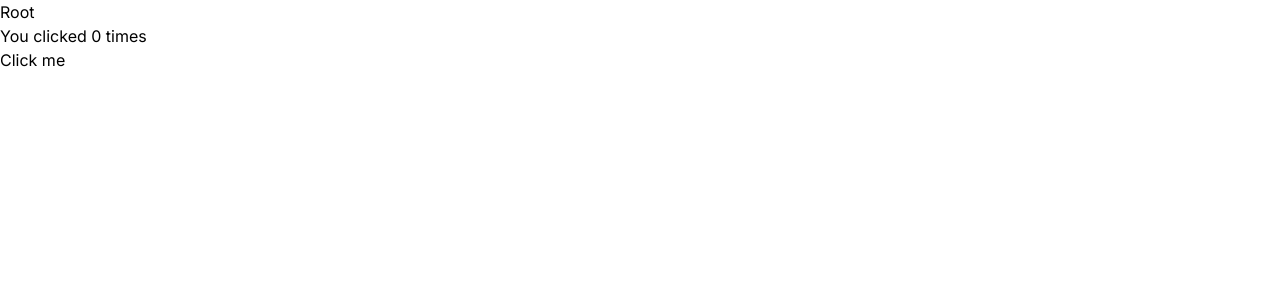
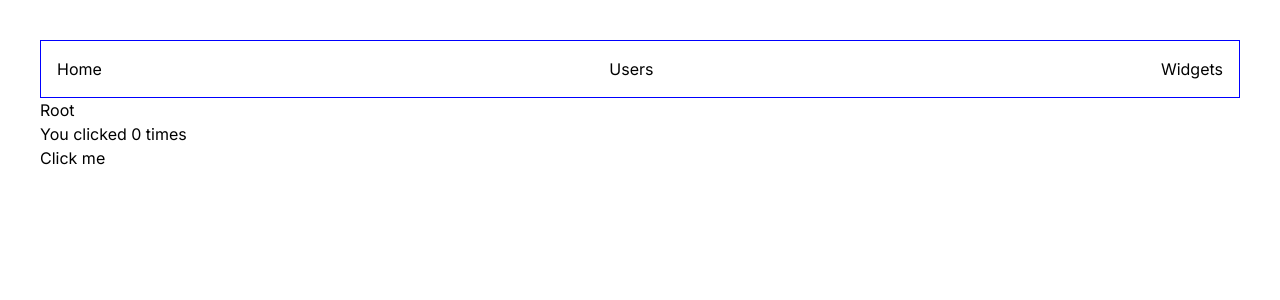
Before and after one commit to house9/nextjs-spike1, a Next.js app: page / in a window 1280 px wide. Shown: the top 300 px of the page. Built offline with nearby package versions, Linux system fonts and the light colour scheme.

Commit message:
add nav to layout

```diff
--- a/app/layout.tsx
+++ b/app/layout.tsx
@@ -1,21 +1,42 @@
-import './globals.css'
-import { Inter } from 'next/font/google'
+import "./globals.css";
+import Link from "next/link";
+import { Inter } from "next/font/google";
 
-const inter = Inter({ subsets: ['latin'] })
+const inter = Inter({ subsets: ["latin"] });
 
 export const metadata = {
-  title: 'Create Next App',
-  description: 'Generated by create next app',
-}
+  title: "Create Next App",
+  description: "Generated by create next app",
+};
 
 export default function RootLayout({
   children,
 }: {
-  children: React.ReactNode
+  children: React.ReactNode;
 }) {
   return (
     <html lang="en">
-      <body className={inter.className}>{children}</body>
+      <body className={inter.className}>
+        <div className="p-10">
+          <nav
+            className="bg-white border-gray-200 dark:bg-gray-900"
+            style={{ border: "solid 1px blue" }}
+          >
+            <ul className="max-w-screen-xl flex flex-wrap items-center justify-between mx-auto p-4">
+              <li className="flex items-center">
+                <Link href="/">Home</Link>
+              </li>
+              <li>
+                <Link href="/users">Users</Link>
+              </li>
+              <li>
+                <Link href="/widgets">Widgets</Link>
+              </li>
+            </ul>
+          </nav>
+          {children}
+        </div>
+      </body>
     </html>
-  )
+  );
 }
```
